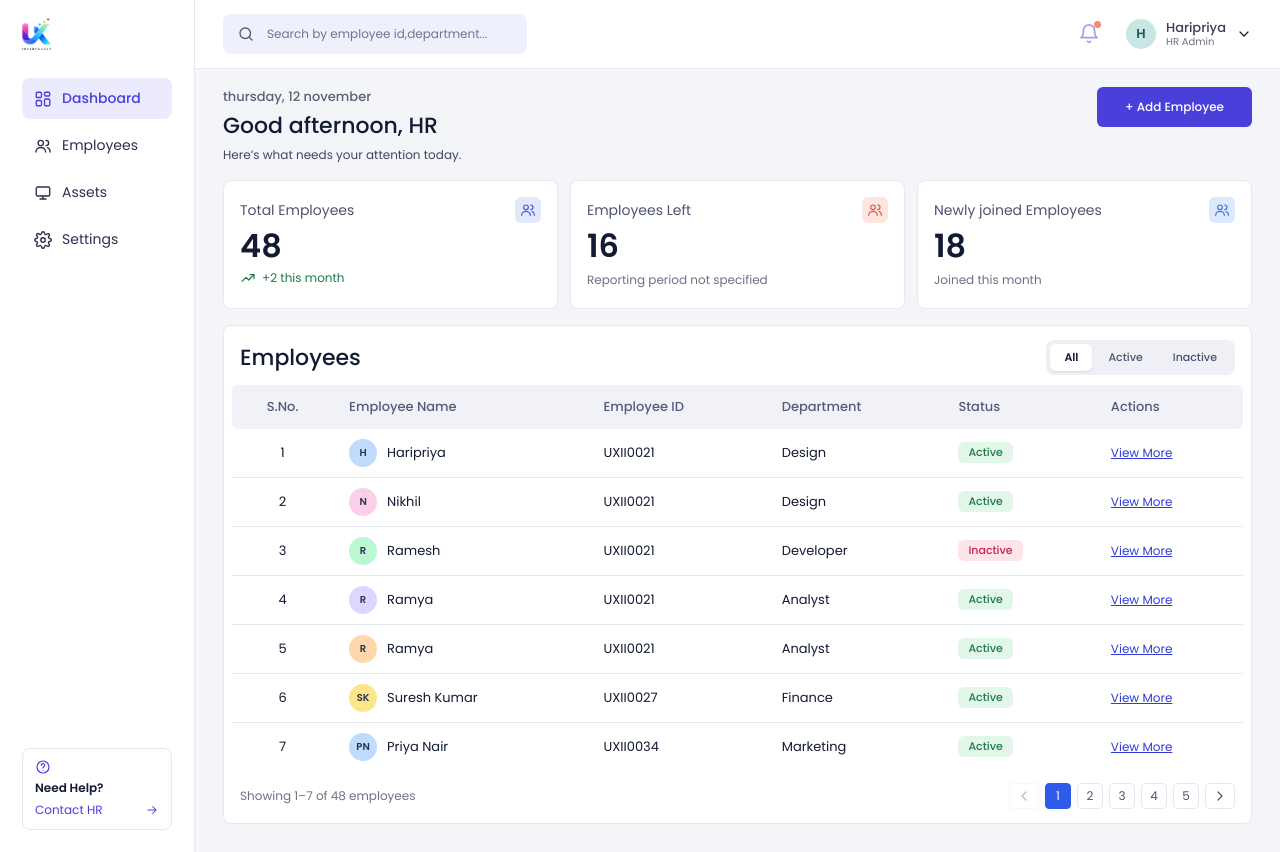
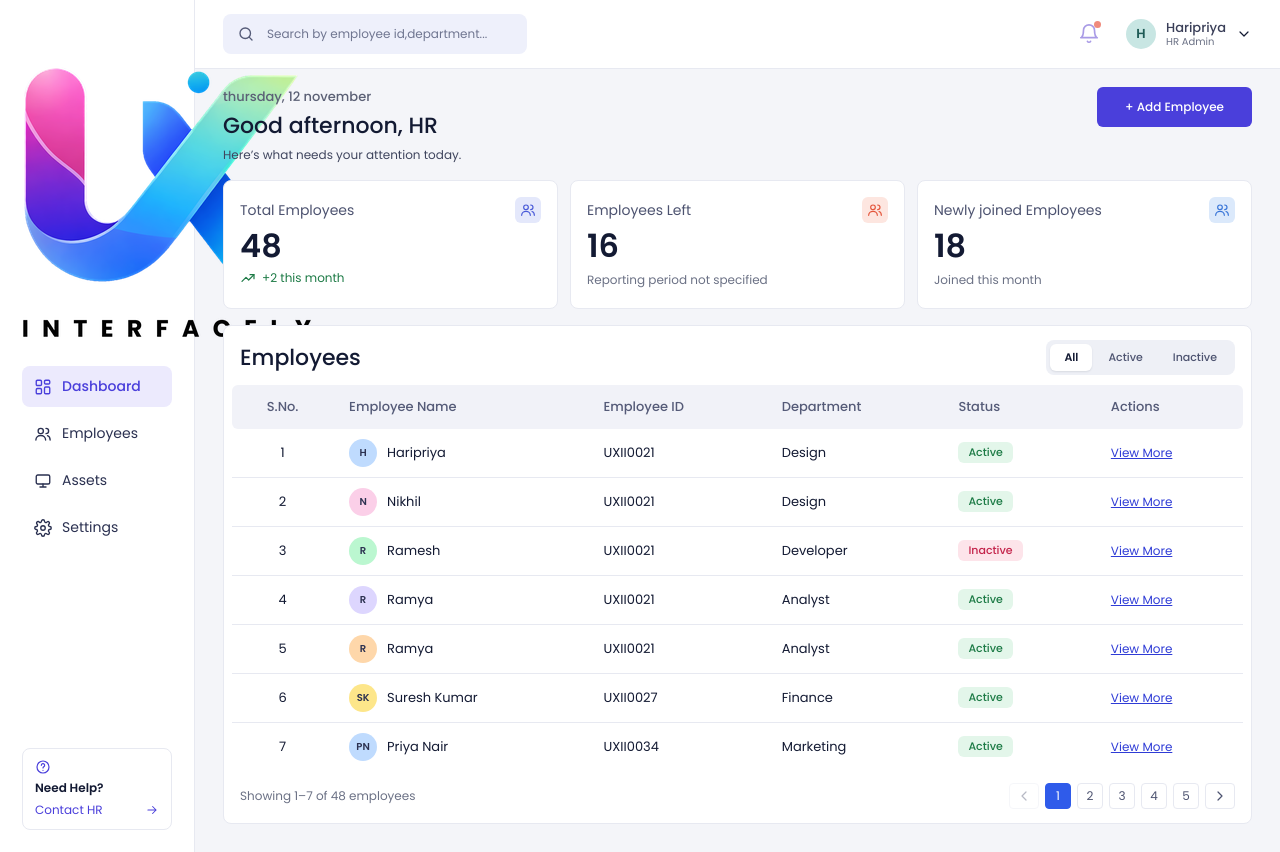
Before and after one commit to prathyusha-ux/hr-dashboard, a React (Vite) app in the folder hr-dashboard/: page / in a window 1280 px wide. Built offline with nearby package versions, Linux system fonts and the light colour scheme.

Commit message:
Remove logo image styling from index.css

```diff
--- a/hr-dashboard/src/index.css
+++ b/hr-dashboard/src/index.css
@@ -1,3 +1,2 @@
 html, body, #root { margin: 0; min-height: 100%; }
 body { -webkit-font-smoothing: antialiased; }
-.logo img { height: 32px; width: auto; display: block; }
```
